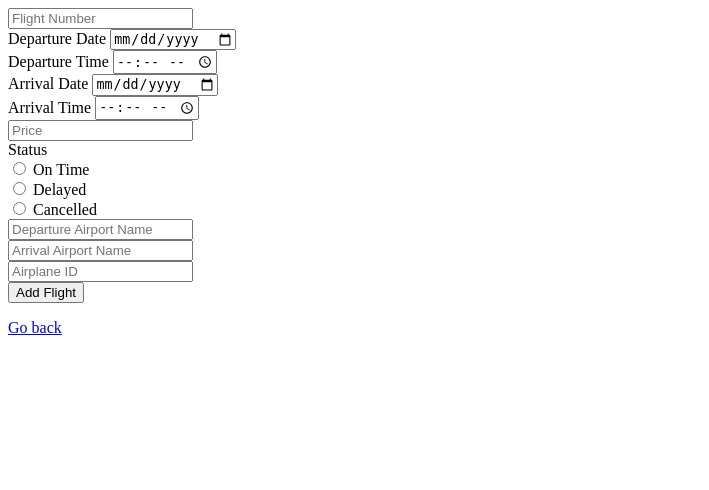
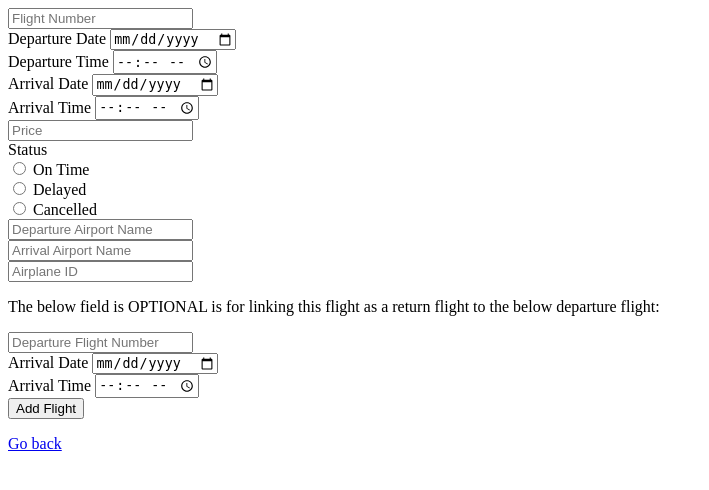
Before and after one commit to JETSlN/Databases-Project, a Flask app: page /addFlight in a window 1280 px wide. Shown: the top 490 px of the page, without its empty margins (0-709 px from the left). Run offline with Flask 2, Linux system fonts and the light colour scheme; the visitor is signed in with stand-in values (Sample User, id 1).

Commit message:
Track spending (#14)
* Optional linking to src flight

* Track spending

```diff
--- a/app.py
+++ b/app.py
@@ -306,7 +306,6 @@ def add_flightPost():
     cursor.execute(query)
     data = cursor.fetchone()
     cursor.close()
-    print(data["days"], flight_dept_date)
     if str(data["days"]) > str(flight_dept_date):
         error = 'Airplane date past already'
         return render_template('add_flight.html', error=error)
@@ -361,14 +360,35 @@ def add_flightPost():
     error = None
     if(data):
         error = 'Airplane ID already exists.'
-
         return render_template('add_flight.html', error=error)
     else:
+        # Check if departure flight is valid (link this flight as a return flight)
+        link_flight = False
+        if request.form['dept_flight_num'] and request.form['dept_flight_date'] and request.form['dept_flight_time']:
+            cursor = conn.cursor()
+            query = 'SELECT * FROM flight WHERE airline_name = %s and flight_num = %s and flight_dept_date = %s and flight_dept_time = %s'
+            cursor.execute(query, (staff_data['airline_name'], request.form['dept_flight_num'], request.form['dept_flight_date'], request.form['dept_flight_time']))
+            cursor.close()
+            data = cursor.fetchone()
+            if data is None:
+                return render_template('add_flight.html', error="Departure flight linked is invalid.")
+            if data['return_flight_num']:
+                return render_template('add_flight.html', error="Departure flight is already linked to a return flight.")
+            link_flight = True
+
         cursor = conn.cursor()
         ins = 'INSERT INTO flight VALUES(%s, %s, %s, %s, %s, %s, %s, %s, %s, %s, %s, NULL, NULL, NULL)'
         cursor.execute(ins, (staff_data['airline_name'], flight_num, flight_dept_date, flight_dept_time, flight_arrival_date, flight_arrival_time, base_price, status, dept_airport_name, arrival_airport_name, airplane_id))
         conn.commit()
         cursor.close()
+
+        if link_flight:
+            cursor = conn.cursor()
+            ins = 'UPDATE flight SET return_flight_num = %s, return_flight_date = %s, return_flight_time = %s WHERE airline_name = %s and flight_num = %s and flight_dept_date = %s and flight_dept_time = %s'
+            cursor.execute(ins, (flight_num, flight_dept_date, flight_dept_time, staff_data['airline_name'], request.form['dept_flight_num'], request.form['dept_flight_date'], request.form['dept_flight_time']))
+            conn.commit()
+            cursor.close()
+
         return redirect('/staffHome')
 
 @app.route('/addRating')
@@ -1081,6 +1101,40 @@ def change_flight_status_post():
         cursor.close()
         return redirect('/change_flight_status')
 
+@app.route('/trackSpending')
+def track_spending():
+    if 'cust' not in session:
+        redirect('/')
+    start_date = date.today() - timedelta(days=365)
+    end_date = date.today()
+    return render_template('track_spending.html', startdate=start_date, enddate=end_date)
+
+@app.route('/trackSpendingPost', methods=['GET', 'POST'])
+def track_spending_post():
+    if 'cust' not in session:
+        redirect('/')
+
+    start = request.form['start']
+    end = request.form['end']
+
+    # filter by date and split into months
+    cursor = conn.cursor()
+    query = 'SELECT YEAR(purchase_date) as y, MONTH(purchase_date) as m, sum(sold_price) as s FROM ticket WHERE customer_email = %s and purchase_date >= %s and purchase_date <= %s' \
+            ' GROUP BY YEAR(purchase_date), MONTH(purchase_date) ORDER BY purchase_date DESC'
+    cursor.execute(query, (session['cust'], start, end))
+    data = cursor.fetchall()
+
+    cursor = conn.cursor()
+    query = 'SELECT sum(sold_price) as s FROM ticket WHERE customer_email = %s and purchase_date >= %s and purchase_date <= %s'
+    cursor.execute(query, (session['cust'], start, end))
+    total = cursor.fetchone()
+
+    if not data:
+        found = None
+    else:
+        found = '${} was spent over {} distinct months. View additional information below:'.format(total['s'], len(data))
+    return render_template('track_spending.html', data=data, found=found)
+
 
 @app.route('/logout')
 def logout():
--- a/templates/add_flight.html
+++ b/templates/add_flight.html
@@ -30,6 +30,14 @@
 
     <input type="text" name="airplane_id" placeholder="Airplane ID" required></br>
 
+
+	<p>The below field is OPTIONAL is for linking this flight as a return flight to the below departure flight:</p>
+	<input type="text" name = "dept_flight_num" placeholder="Departure Flight Number"/> </br>
+    <text>Arrival Date </text>
+	<input type="date" name = "dept_flight_date"/> </br>
+    <text>Arrival Time </text>
+	<input type="time" name = "dept_flight_time"/> </br>
+
 	<input type="submit" value = "Add Flight" />
 	{% if error %}
 		<p class="error"><strong>Error:</strong> {{error}}</p>
--- a/templates/home_cust.html
+++ b/templates/home_cust.html
@@ -7,6 +7,7 @@
 	<h1>Welcome {{username}}</h1>
 	<a href="/viewMyFlights">View my flights</a></br>
 	<a href="/viewFutureFlights">Search for future flights</a></br>
+	<a href="/trackSpending">Track spending</a></br>
 	<a href="/logout">Logout</a>
 </body>
 </html>
```
Also changed, not shown: templates/track_spending.html (added, +45 -0 lines).
